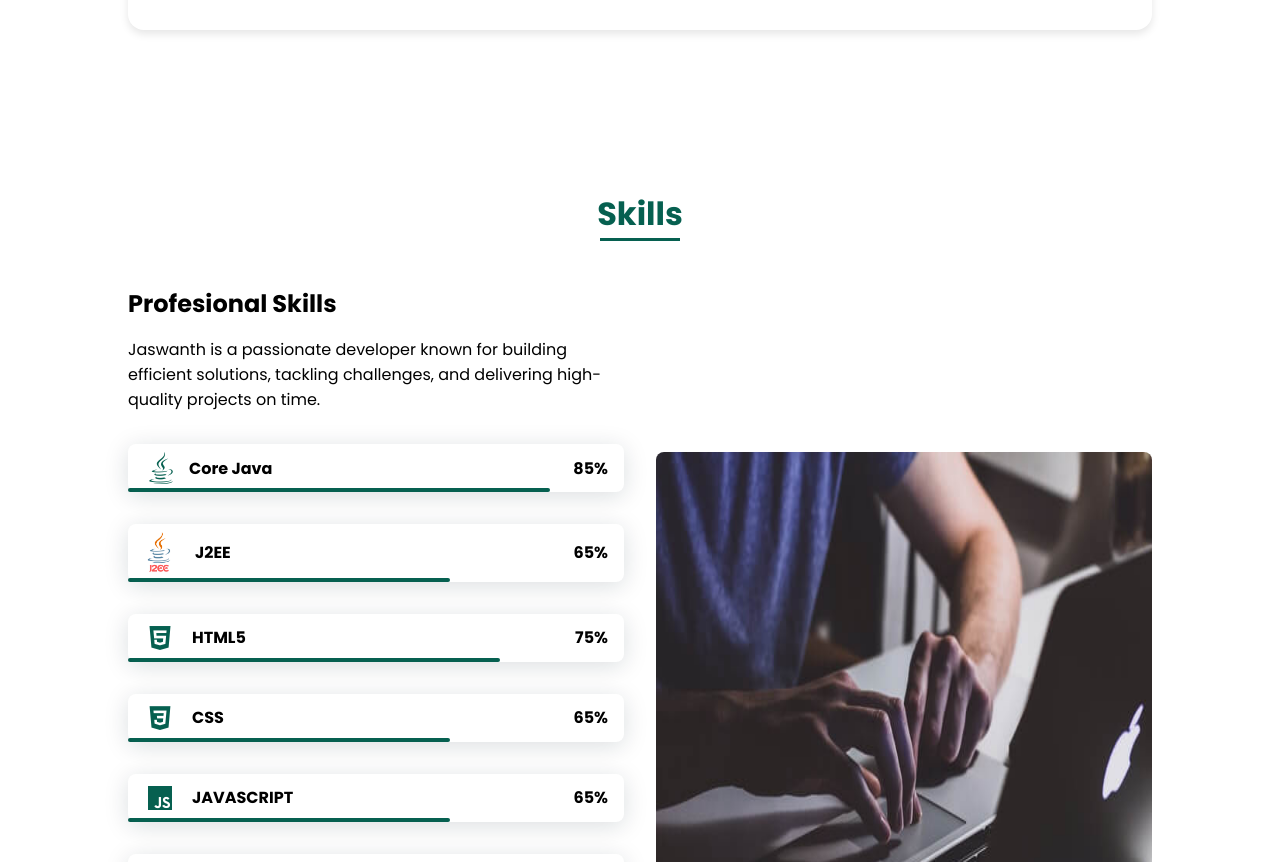
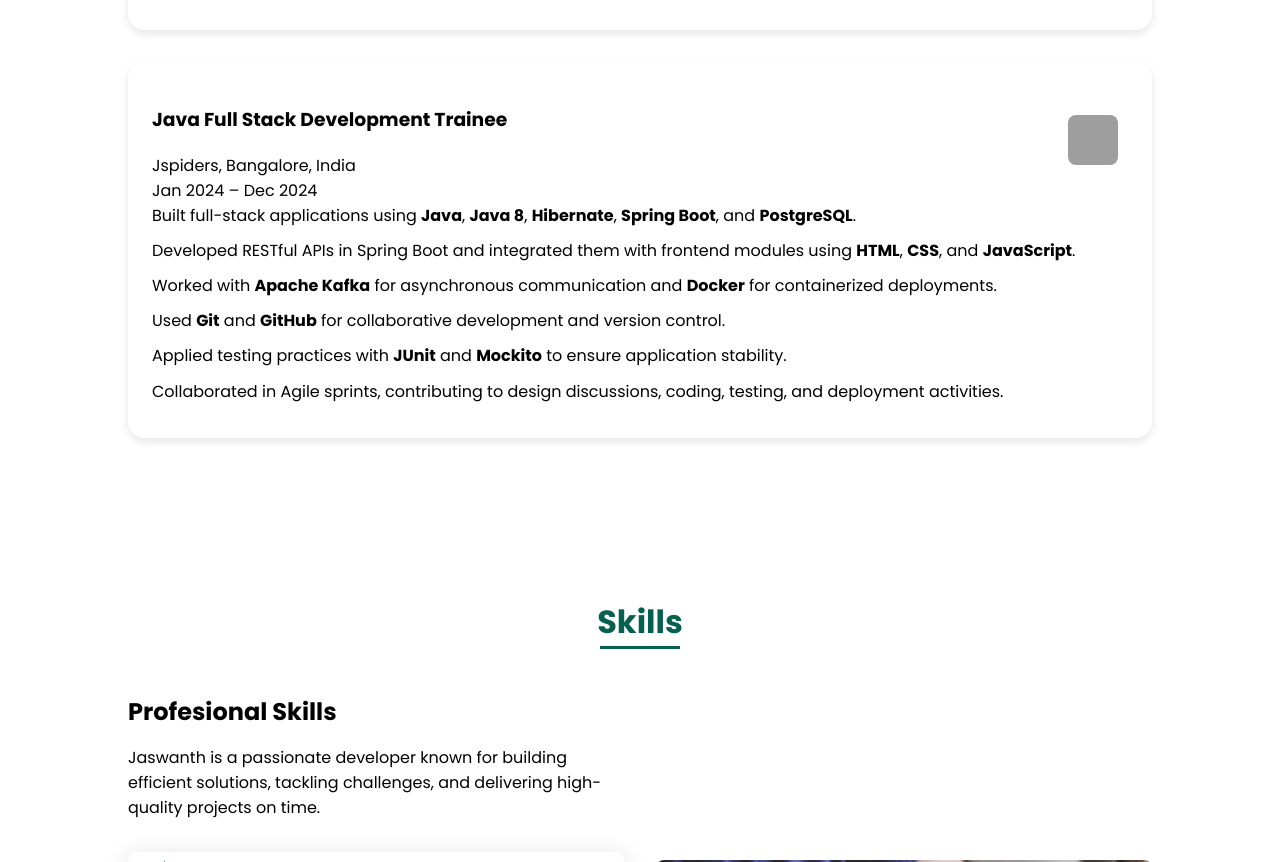
Before and after one commit to 547Jaswanth/portfolio-responsive-complete-main, a plain HTML site: page index.html in a window 1280 px wide. Shown: the part 1795-2657 px from the top of the page. Drawn offline with nearby package versions, Linux system fonts and the light colour scheme; grey boxes are pictures that could not be loaded.

Commit message:
commit
commit

```diff
--- a/assets/css/styles.css
+++ b/assets/css/styles.css
@@ -250,34 +250,33 @@ img {
   border-radius: 0.5rem;
 }
 /* ===== WORK EXPERIENCE ===== */
-.experience__card {
+.experience__card,.experience__card2 {
     border-radius: 1rem;
     padding: 1.5rem;
     margin-bottom: 2rem;
     box-shadow: 0 2px 10px rgba(0, 0, 0, 0.1);
-    transition: background 0.3s ease, color 0.3s ease;
 }
 
 /* Light Mode Default */
-.experience__card {
+.experience__card,experience__card2 {
     background-color: #fff;
     color: #000;
 }
 
-.experience__client {
+.experience__client,experience__client2 {
     font-weight: normal;
     font-size: 0.9rem;
     color: #444;
 }
 
-.experience__details li {
+.experience__details li, .experience__details2 li {
     margin-bottom: 0.6rem;
     line-height: 1.6;
 }
 
 /* Dark Mode Support */
 @media (prefers-color-scheme: dark) {
-    .experience__card {
+    .experience__card, .experience__card2{
         background-color: #0606063f;
         color: #fff;
     }
@@ -313,6 +312,16 @@ img {
     color: #000;
     transition: all 0.3s ease;
     box-shadow: 0 4px 8px rgba(0,0,0,0.1);
+}
+.experience__card2{
+   background-color: #fff;
+    /* background-image: url("https://encrypted-tbn0.gstatic.com/images?q=tbn:ANd9GcRjPiXs0yQYc6Dyb4BUYNfoqadXuTjFHIVCEA&s"); */
+    background-repeat: no-repeat;
+    background-position-x:right;
+    color: #000;
+    transition: all 0.3s ease;
+    box-shadow: 0 4px 8px rgba(0,0,0,0.1);
+
 }
 
 body.dark-mode .experience__card {
--- a/index.html
+++ b/index.html
@@ -129,6 +129,32 @@ systems that align with business goals</p>
                 </ul>
             </div>
         </div>
+
+
+
+        <!-- Java Full Stack Development Trainee -->
+        <div class="experience__card2">
+            <div class="experience__card2-content" style="position: relative;">
+                <!-- Image at top right -->
+                <img src="https://encrypted-tbn0.gstatic.com/images?q=tbn:ANd9GcTZCYXTnrE85ATKVwpruLG2vebPSbsargxhcIKV6CfX4rqn8QYVfocXdZRHQwM2irHidyM&usqp=CAU"
+                     alt="Jspiders Logo"
+                     style="position: absolute; top: 10px; right: 10px; width: 50px; height: 50px; border-radius: 8px;">
+
+                <h3 class="experience__role2">Java Full Stack Development Trainee</h3>
+                <p class="experience__company2">Jspiders, Bangalore, India</p>
+                <p class="experience__duration2">Jan 2024 – Dec 2024</p>
+
+                <ul class="experience__details2">
+                    <li>Built full-stack applications using <strong>Java</strong>, <strong>Java 8</strong>, <strong>Hibernate</strong>, <strong>Spring Boot</strong>, and <strong>PostgreSQL</strong>.</li>
+                    <li>Developed RESTful APIs in Spring Boot and integrated them with frontend modules using <strong>HTML</strong>, <strong>CSS</strong>, and <strong>JavaScript</strong>.</li>
+                    <li>Worked with <strong>Apache Kafka</strong> for asynchronous communication and <strong>Docker</strong> for containerized deployments.</li>
+                    <li>Used <strong>Git</strong> and <strong>GitHub</strong> for collaborative development and version control.</li>
+                    <li>Applied testing practices with <strong>JUnit</strong> and <strong>Mockito</strong> to ensure application stability.</li>
+                    <li>Collaborated in Agile sprints, contributing to design discussions, coding, testing, and deployment activities.</li>
+                </ul>
+            </div>
+        </div>
+
     </div>
 </section>
 
```
